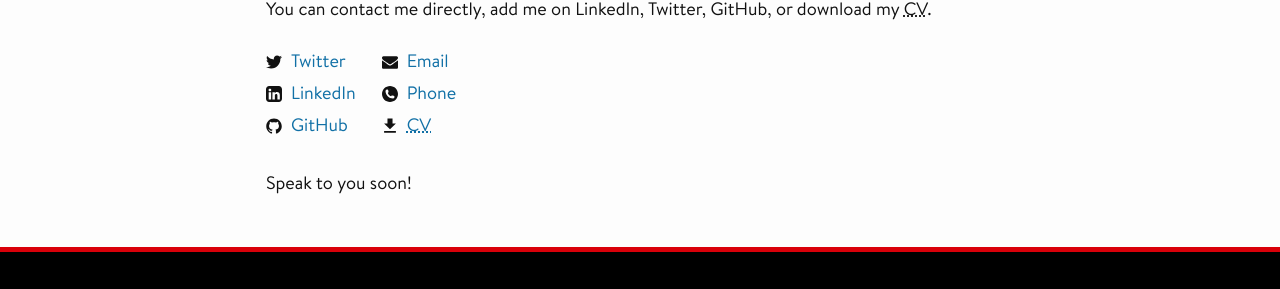
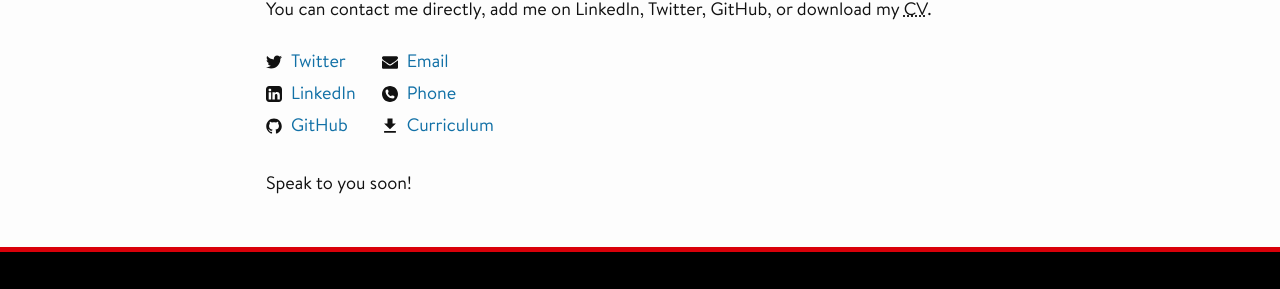
Before and after one commit to verlok/verlok.github.io, a Jekyll site: the page built from contact/index.html, in a window 1280 px wide. Shown: the part 226-515 px from the top of the page. Built offline with Jekyll 4.4.1, drawn with Linux system fonts in a browser that asks for light colours; comment, search, counter and statistics services are not loaded.

Commit message:
Updated CV link

```diff
--- a/contact/index.html
+++ b/contact/index.html
@@ -65,11 +65,11 @@
     			</span>
     			<span class="text">Phone</span>
     		</a></li>
-            <li><a href="http://dl.dropbox.com/u/31950802/andrea_verlicchi_cv.pdf">
+            <li><a href="https://www.dropbox.com/s/omcq0kt8hj7wkfv/andrea_verlicchi_cv.pdf">
     			<span class="icon">
     				<svg height="19" viewBox="0 0 14 19" width="14" xmlns="http://www.w3.org/2000/svg"><title/><path d="M14 6.5h-4v-6H4v6H0l7 7 7-7zm-14 9v2h14v-2H0z" fill-rule="evenodd"/></svg>
     			</span>
-    			<span class="text"><abbr title="Curriculum Vitae">CV</abbr></span>
+    			<span class="text">Curriculum</span>
     		</a></li>
     	</ul>
     </div>
```
